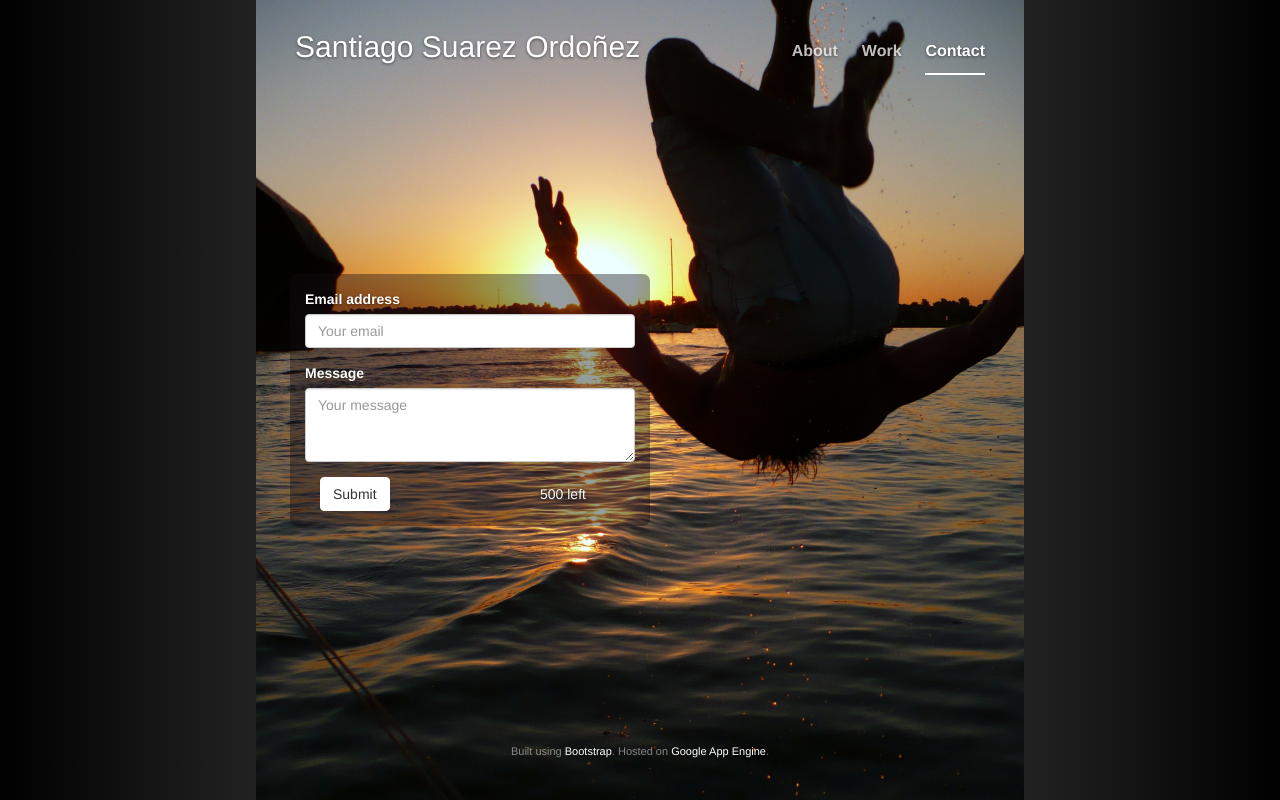
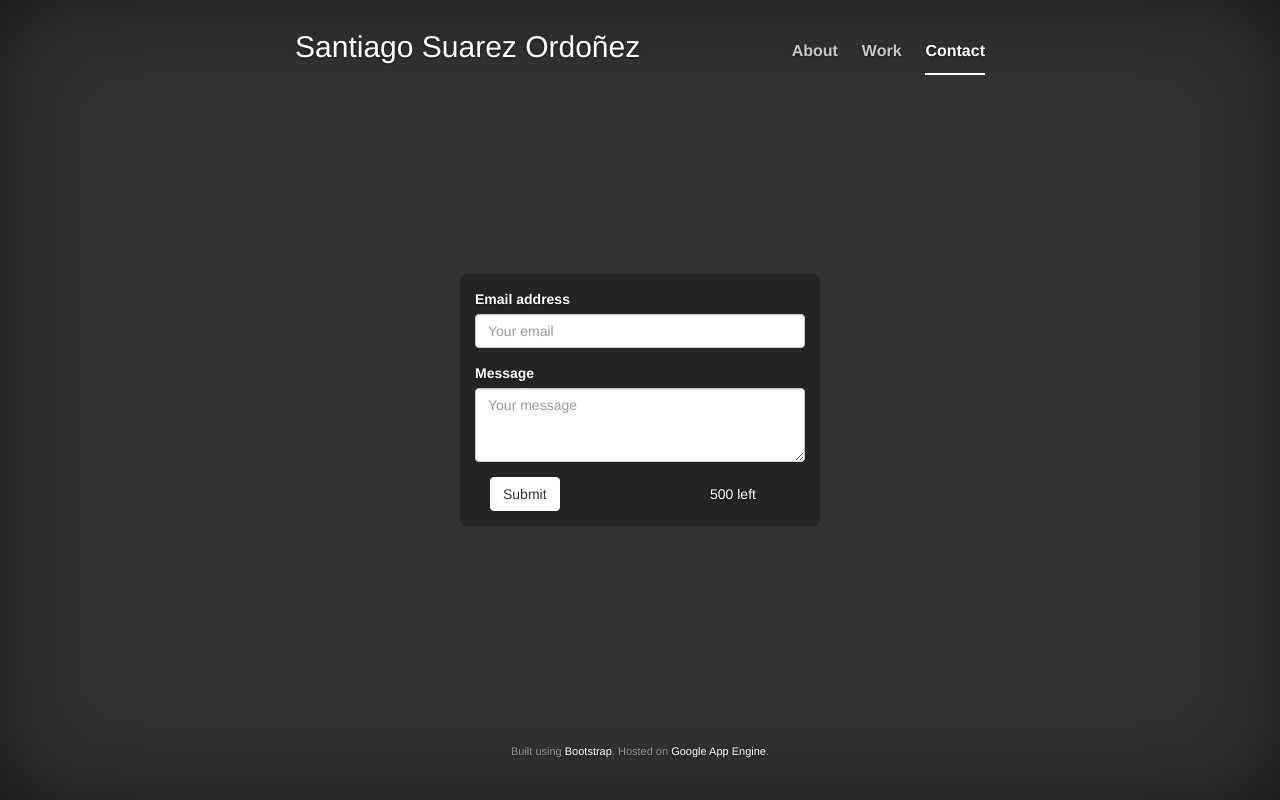
Before and after one commit to santiycr/the-old-santi.io, a Flask app: page /contact in a window 1280 px wide. Run offline with Flask 2, Linux system fonts and the light colour scheme; some libraries are stand-ins or nearby versions.

Commit message:
contact page tweaks
No more background image everywhere. Just simple gray for now

```diff
--- /dev/null
+++ b/static/css/contact.css
@@ -0,0 +1,7 @@
+.cover {
+  background-color: hsla(300, 20%, 6%, 0.4);
+  padding: 15px;
+  display: inline-block;
+  border-radius: 7px;
+  text-align: left;
+}
--- a/templates/contact.html
+++ b/templates/contact.html
@@ -1,7 +1,7 @@
 {% extends "layout.html" %}
 
 {% block head %}
-  <link href="static/css/index.css" rel="stylesheet">
+  <link href="static/css/contact.css" rel="stylesheet">
   <style>
     .inner form {
       width: 330px;
```
